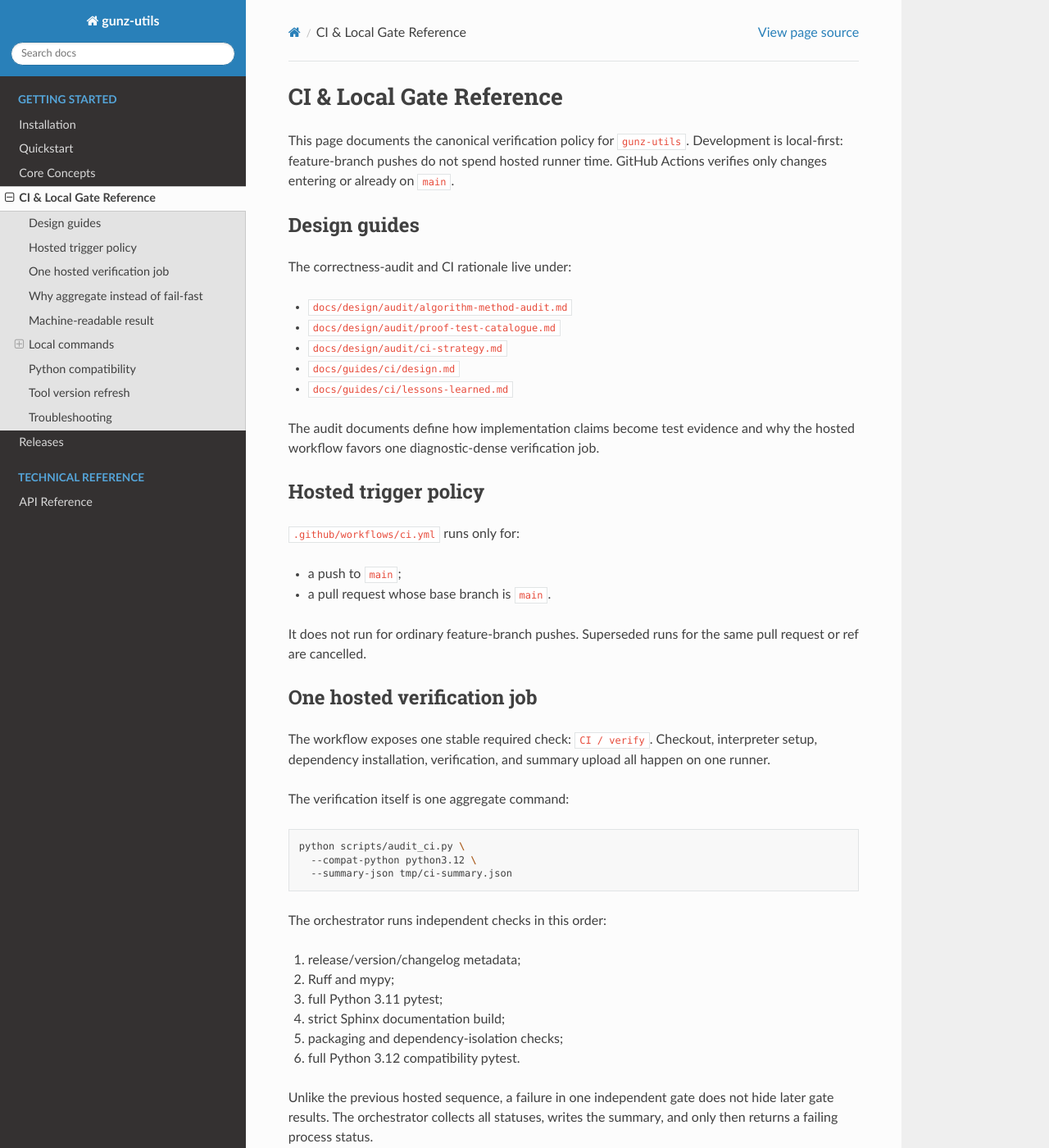
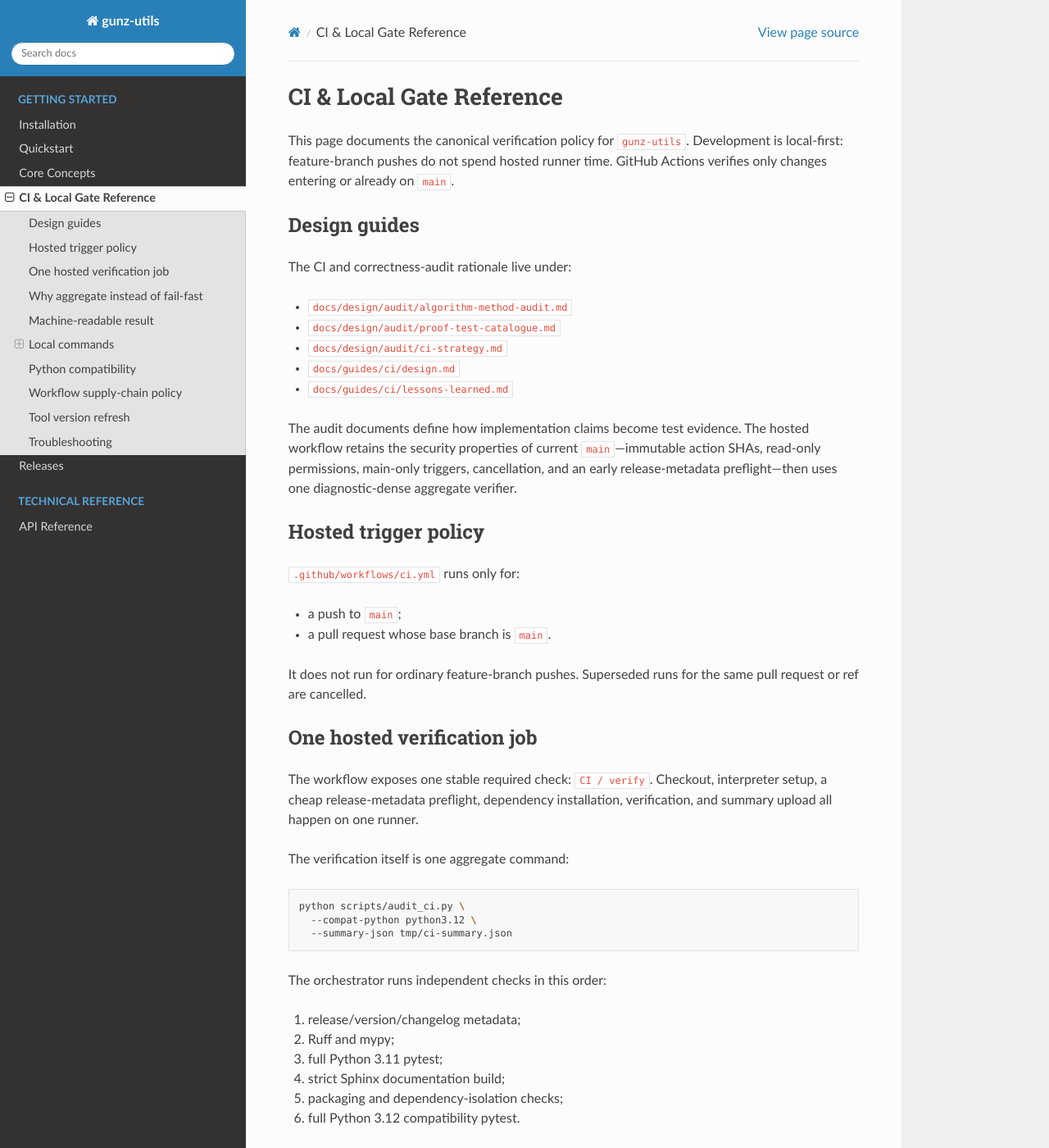
Before and after one commit to sXperfect/gunz-utils, a Sphinx documentation site: the page built from docs/source/ci.md, in a window 1280 px wide and 1400 px high. Shown: the whole window at 82% size. Built offline with Sphinx 7.4.7 and the Read the Docs theme 3.1.0, drawn with Linux system fonts in a browser that asks for light colours; some of the changed text lies outside the part shown.

Commit message:
docs(ci): describe integrated secure aggregate workflow

```diff
--- a/docs/source/ci.md
+++ b/docs/source/ci.md
@@ -6,7 +6,7 @@ time. GitHub Actions verifies only changes entering or already on `main`.
 
 ## Design guides
 
-The correctness-audit and CI rationale live under:
+The CI and correctness-audit rationale live under:
 
 - `docs/design/audit/algorithm-method-audit.md`
 - `docs/design/audit/proof-test-catalogue.md`
@@ -14,8 +14,11 @@ The correctness-audit and CI rationale live under:
 - `docs/guides/ci/design.md`
 - `docs/guides/ci/lessons-learned.md`
 
-The audit documents define how implementation claims become test evidence and
-why the hosted workflow favors one diagnostic-dense verification job.
+The audit documents define how implementation claims become test evidence. The
+hosted workflow retains the security properties of current `main`—immutable
+action SHAs, read-only permissions, main-only triggers, cancellation, and an
+early release-metadata preflight—then uses one diagnostic-dense aggregate
+verifier.
 
 ## Hosted trigger policy
 
@@ -30,8 +33,8 @@ same pull request or ref are cancelled.
 ## One hosted verification job
 
 The workflow exposes one stable required check: `CI / verify`. Checkout,
-interpreter setup, dependency installation, verification, and summary upload
-all happen on one runner.
+interpreter setup, a cheap release-metadata preflight, dependency installation,
+verification, and summary upload all happen on one runner.
 
 The verification itself is one aggregate command:
 
@@ -161,6 +164,11 @@ Hosted CI installs both Python 3.11 and 3.12 on the same runner. Python 3.11 is
 the primary verification interpreter. The aggregate orchestrator then invokes
 the full test suite with `python3.12` as an independent final gate.
 
+## Workflow supply-chain policy
+
+External GitHub Actions are pinned to reviewed full-length commit SHAs. Do not
+replace those pins with mutable major-version tags when editing the workflow.
+
 ## Tool version refresh
 
 Hosted developer-tool pins are explicit. When changing a pin:
```
